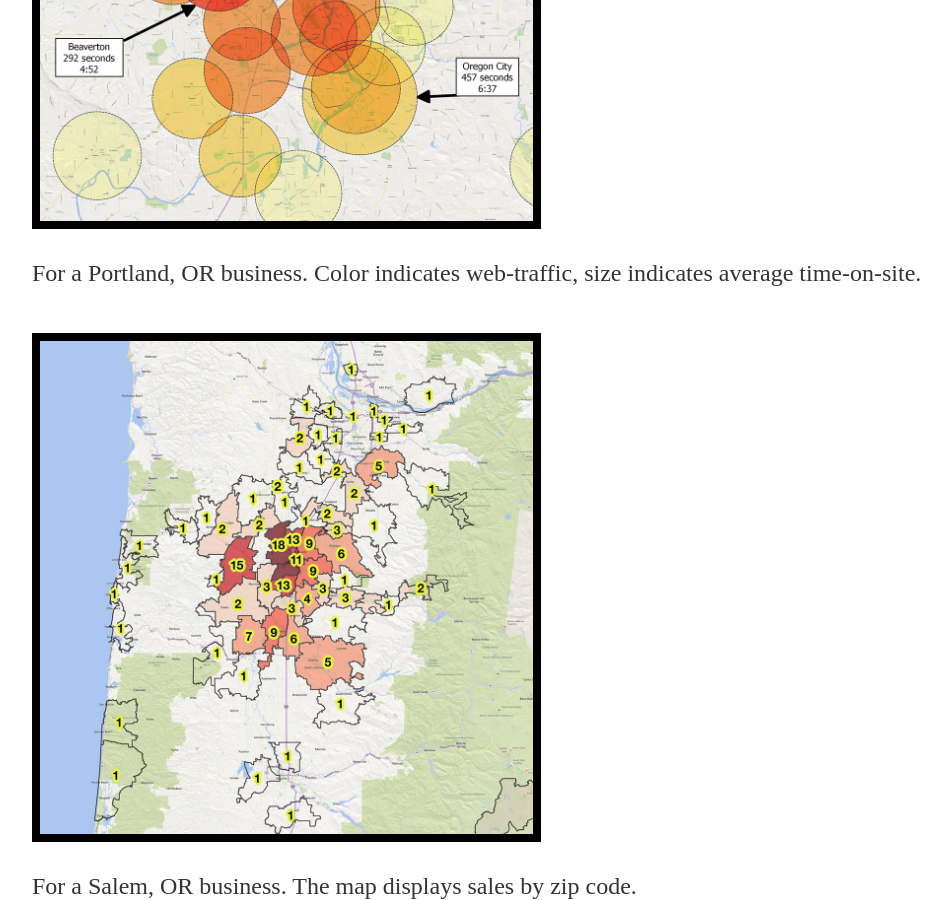
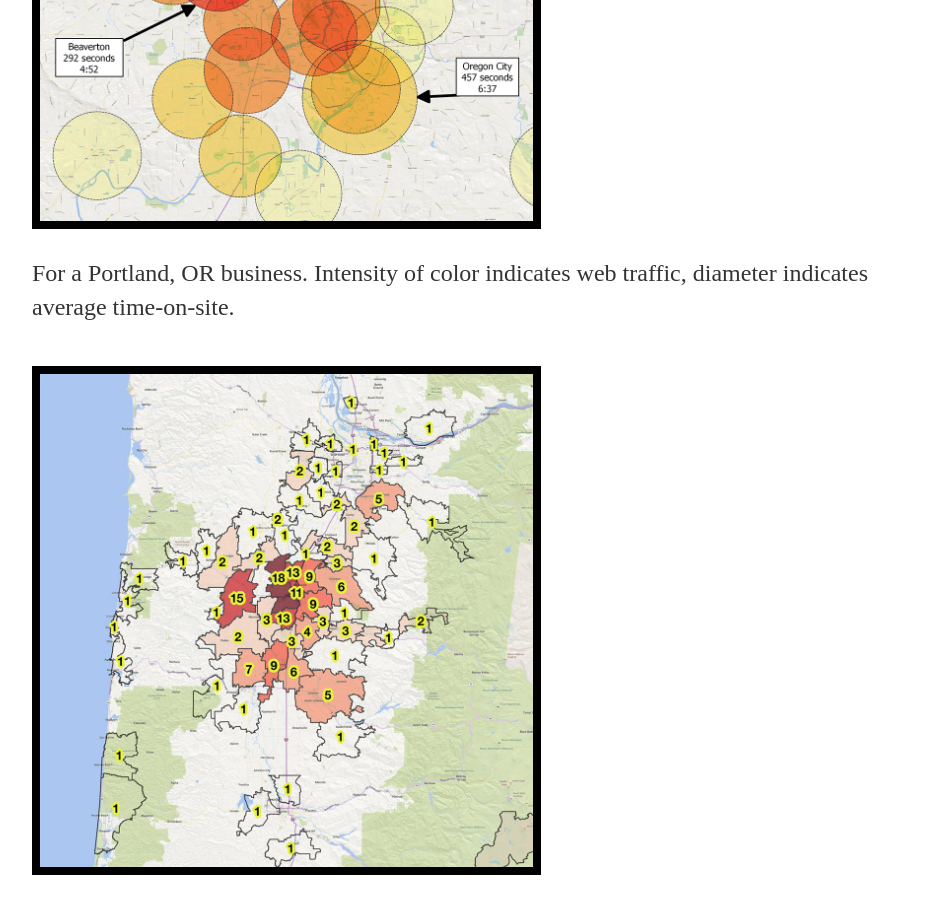
Before and after one commit to mathewolson/mathewolson.github.io, a Jekyll site: the page built from data.html, in a window 1280 px wide and 900 px high, scrolled down 568 px. Shown: the whole window, without its empty margins (160-1111 px from the left). Built offline with Jekyll 4.4.1, drawn with Linux system fonts in a browser that asks for light colours.

Commit message:
Update data.html

```diff
--- a/data.html
+++ b/data.html
@@ -9,7 +9,7 @@ title: Data
 	<div>
 	<img src="map1.jpg" width=55% height=auto border=8px/>
 	</div>
-	<p>For a Portland, OR business. Color indicates web-traffic, size indicates average time-on-site.</p>
+	<p>For a Portland, OR business. Intensity of color indicates web traffic, diameter indicates average time-on-site.</p>
 	<br>
   	<div>
 	<img src="map2.jpg" width=55% height=auto border=8px/>
```
